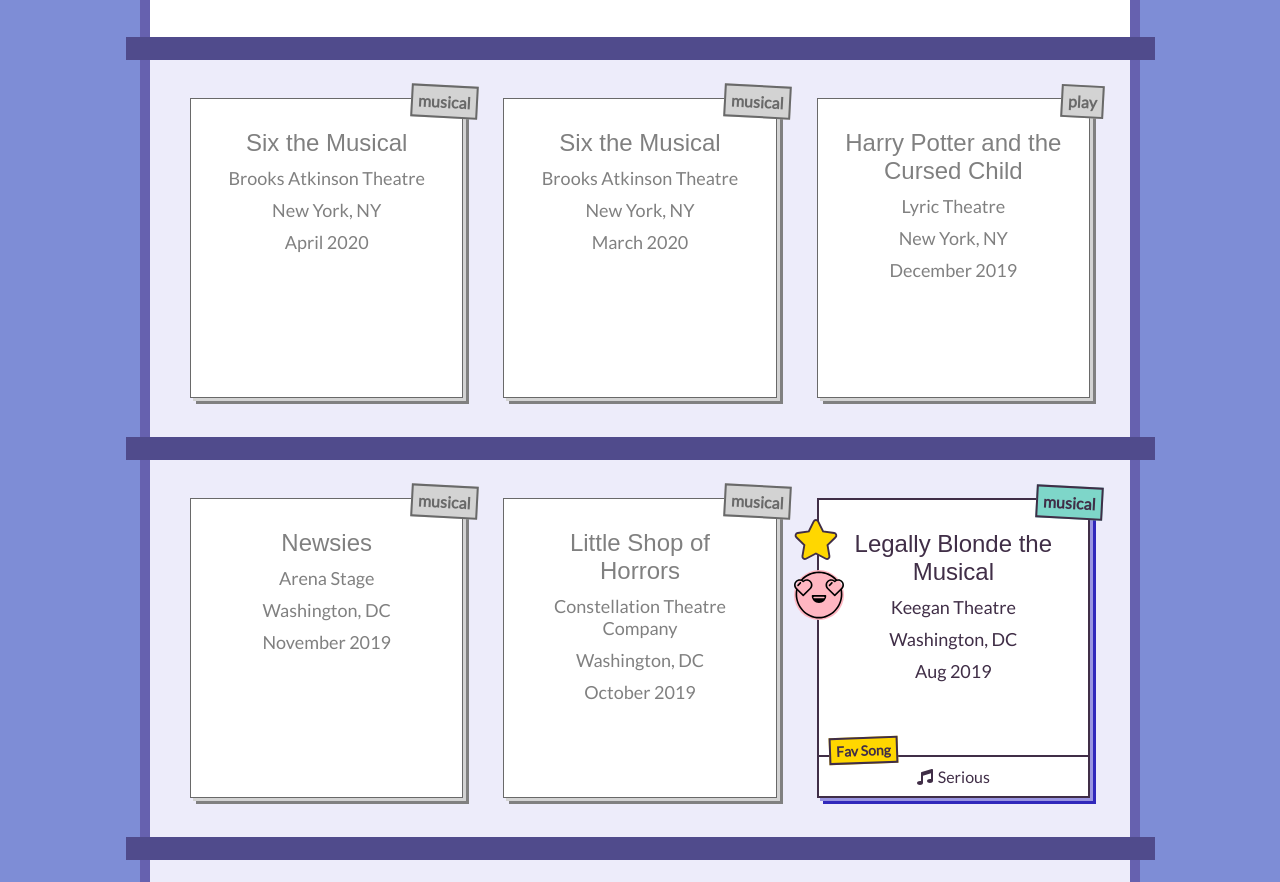
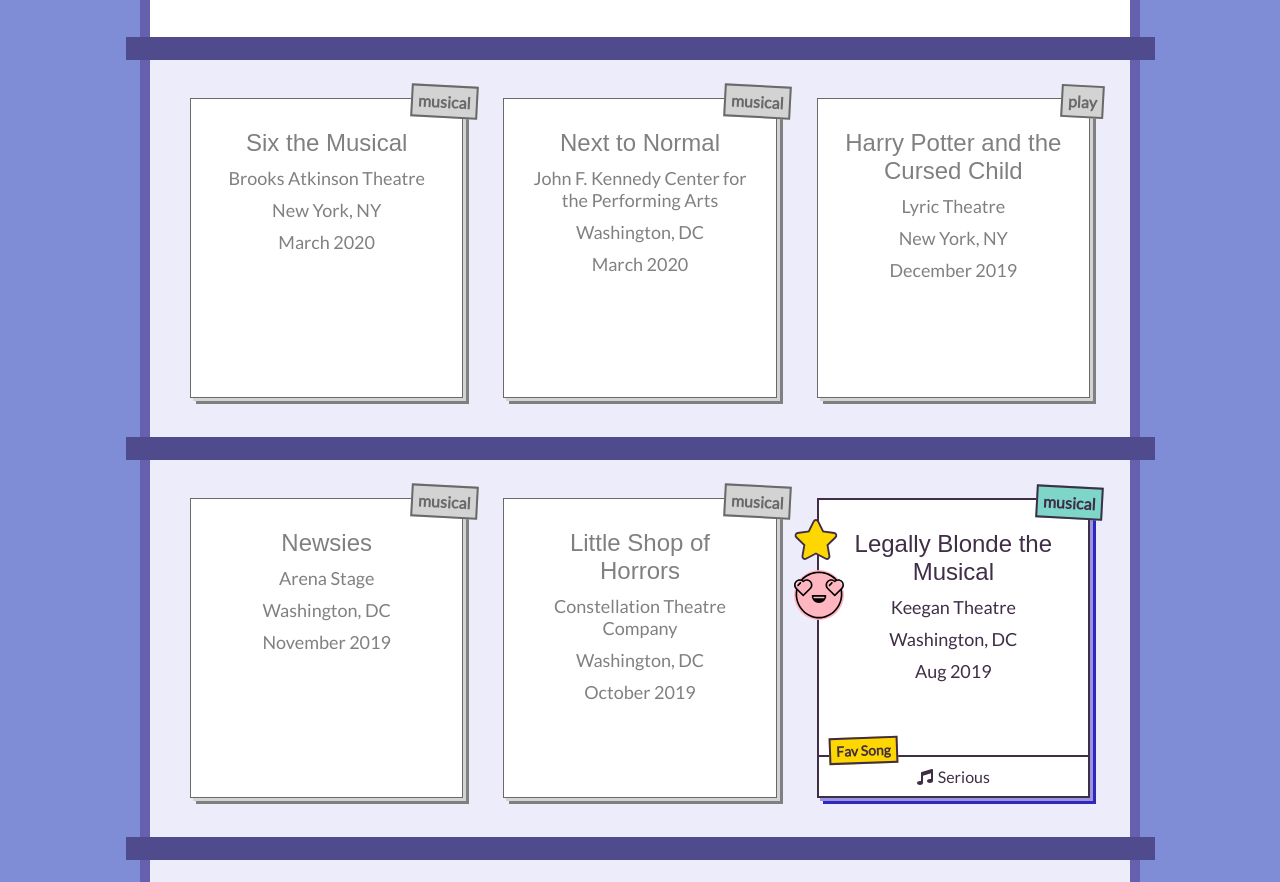
Before and after one commit to brittanyrw/theaterlog, a Vue app: page / in a window 1280 px wide. Shown: the part 823-1705 px from the top of the page. Built offline with nearby package versions, Linux system fonts and the light colour scheme; a web font is replaced by a local one.

Commit message:
Update shows.js

```diff
--- a/src/data/shows.js
+++ b/src/data/shows.js
@@ -2,7 +2,7 @@
     id: 's66',
     name: "Six the Musical",
     theater: "Brooks Atkinson Theatre",
-    date: "April 2020",
+    date: "March 2020",
     location: "New York, NY",
     illustration: 'crown',
     favSong: '',
@@ -13,11 +13,11 @@
     review: 'love'
     },{
     id: 's65',
-    name: "Six the Musical",
-    theater: "Brooks Atkinson Theatre",
+    name: "Next to Normal",
+    theater: "John F. Kennedy Center for the Performing Arts",
     date: "March 2020",
-    location: "New York, NY",
-    illustration: 'crown',
+    location: "Washington, DC",
+    illustration: 'cake',
     favSong: '',
     fav: true,
     upcoming: true,
```
